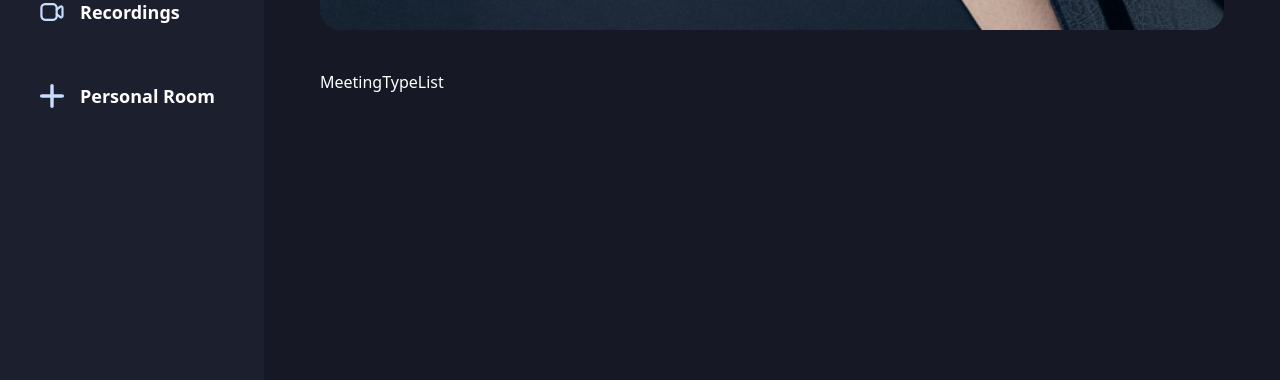
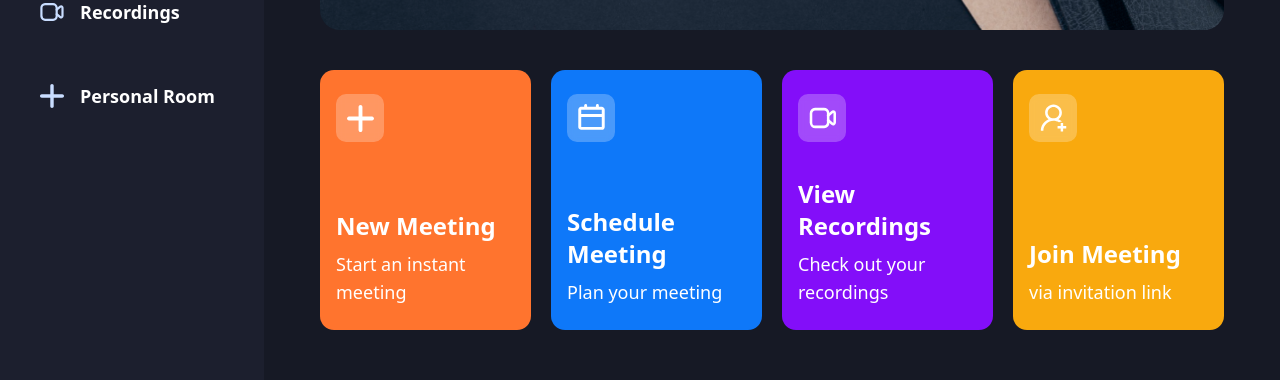
Before and after one commit to Mr-Perfectuz/loop, a Next.js app: page / in a window 1280 px wide. Shown: the part 382-762 px from the top of the page. Built offline with nearby package versions, Linux system fonts and the light colour scheme; no server answers.

Commit message:
Feat: develop HomeCard

```diff
--- /dev/null
+++ b/components/HomeCard.tsx
@@ -0,0 +1,39 @@
+import React from "react";
+import Image from "next/image";
+import { cn } from "@/lib/utils";
+
+interface HomeCardProps {
+  className: string;
+  img: string;
+  title: string;
+  description: string;
+  handleClick: () => void;
+}
+
+const HomeCard = ({
+  className,
+  img,
+  title,
+  description,
+  handleClick,
+}: HomeCardProps) => {
+  return (
+    <div
+      className={cn(
+        "px-4 py-6 flex flex-col justify-between w-full xl:max-w-[270px] min-h-[260px] rounded-[14px] cursor-pointer",
+        className
+      )}
+      onClick={handleClick}
+    >
+      <div className="flex-center glassmorphism size-12 rounded-[10px]">
+        <Image src={img} alt="meeting" width={27} height={27} />
+      </div>
+      <div className="flex flex-col gap-2">
+        <h1 className="text-2xl font-bold">{title}</h1>
+        <p className="text-lg font-normal">{description}</p>
+      </div>
+    </div>
+  );
+};
+
+export default HomeCard;
--- a/components/MeetingTypeList.tsx
+++ b/components/MeetingTypeList.tsx
@@ -1,7 +1,46 @@
-import React from "react";
+"use client";
+
+import { useState } from "react";
+import HomeCard from "./HomeCard";
+import { useRouter } from "next/navigation";
 
 const MeetingTypeList = () => {
-  return <div>MeetingTypeList</div>;
+  const router = useRouter();
+  const [meetingState, setmeetingState] = useState<
+    "isScheduleMeeting" | "isJoiningMeeting" | "isInstantMeeting" | undefined
+  >();
+  return (
+    <section className="grid grid-cols-1 gap-5 md:grid-cols-2 xl:grid-cols-4">
+      <HomeCard
+        img="/icons/add-meeting.svg"
+        title="New Meeting"
+        description="Start an instant meeting"
+        handleClick={() => setmeetingState("isJoiningMeeting")}
+        className="bg-orange-1"
+      />
+      <HomeCard
+        img="/icons/schedule.svg"
+        title="Schedule Meeting"
+        description="Plan your meeting"
+        handleClick={() => setmeetingState("isScheduleMeeting")}
+        className="bg-blue-1"
+      />
+      <HomeCard
+        img="/icons/recordings.svg"
+        title="View Recordings"
+        description="Check out your recordings"
+        handleClick={() => router.push("recordings")}
+        className="bg-purple-1"
+      />
+      <HomeCard
+        img="/icons/join-meeting.svg"
+        title="Join Meeting"
+        description="via invitation link"
+        handleClick={() => setmeetingState("isJoiningMeeting")}
+        className="bg-yellow-1"
+      />
+    </section>
+  );
 };
 
 export default MeetingTypeList;
```
